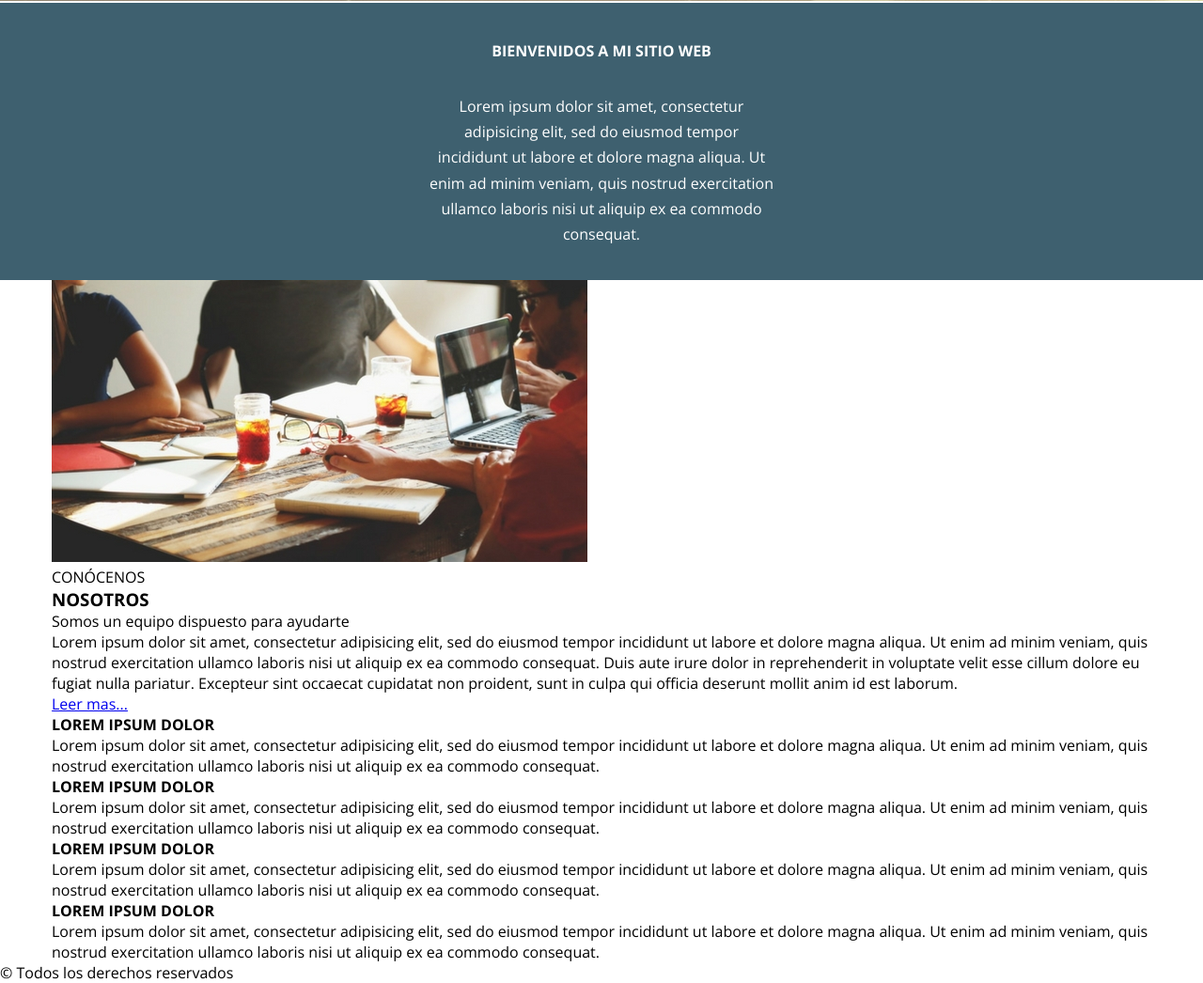
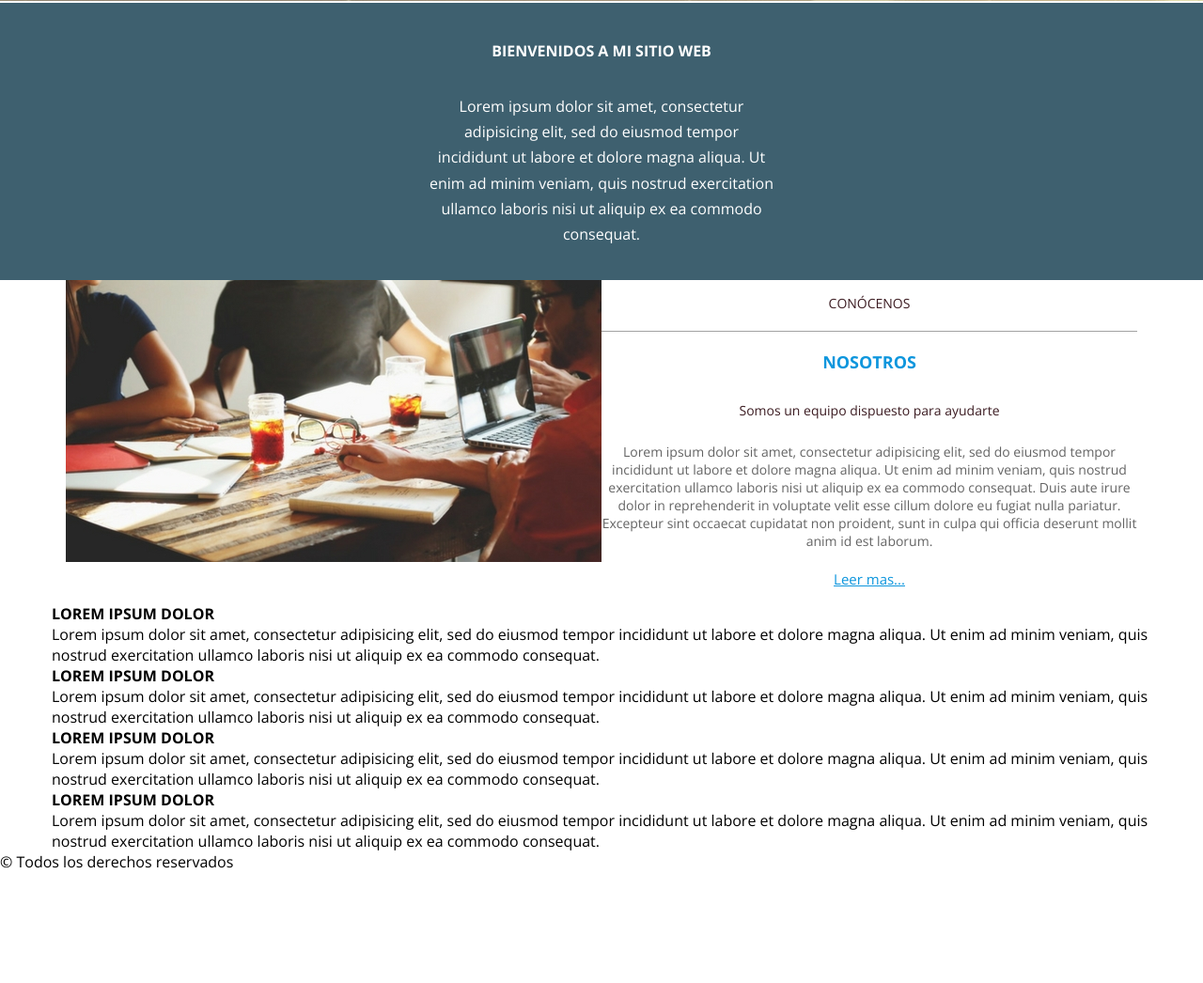
Before and after one commit to Squarejuggernaut/ProjectChreana, a plain HTML site: page index.html in a window 1280 px wide. Shown: the part 699-1745 px from the top of the page at 94% size. After the commit the page ends 1627 px from the top, so only its background shows below. Drawn offline with nearby package versions, Linux system fonts and the light colour scheme.

Commit message:
Se agregó estilos para Sección Sobre Nosotros

```diff
--- a/estilos/estilos.css
+++ b/estilos/estilos.css
@@ -127,3 +127,61 @@ header {
   max-width: 370px;
   margin: 0 auto;
 }
+
+/* Fin Sección de Bienvenida */
+
+/* Sección Sobre Nosotros */
+.nosotros > .contenedor {
+  display: flex;
+  flex-direction: row;
+  flex-wrap: wrap;
+  justify-content: center;
+}
+
+.foto-equipo {
+  width: 100%;
+  max-width: 570px;
+}
+
+.foto-equipo img {
+  width: 100%;
+}
+
+.conocenos {
+  text-align: center;
+  padding: 15px 0px;
+  max-width: 570px;
+}
+
+.conocenos p:nth-child(1) {
+  font-size: 14px;
+  color: #3C1C22;
+  padding-bottom: 20px;
+  border-bottom: 1px solid #A2A2A2;
+}
+
+.conocenos h3 {
+  padding-top: 20px;
+  padding-bottom: 30px;
+  color: #0E96DD;
+  font-size: 18px;
+}
+
+.conocenos p:nth-child(3) {
+  font-size: 14px;
+  color: #3C1C22;
+  padding-bottom: 25px;
+}
+
+.conocenos p:nth-child(4) {
+  font-size: 14px;
+  color: #646464;
+  padding-bottom: 20px;
+}
+
+.conocenos a {
+  font-size: 15px;
+  color: #0E96DD;
+}
+
+/* Fin De Sección Sobre Nosotros */
```
